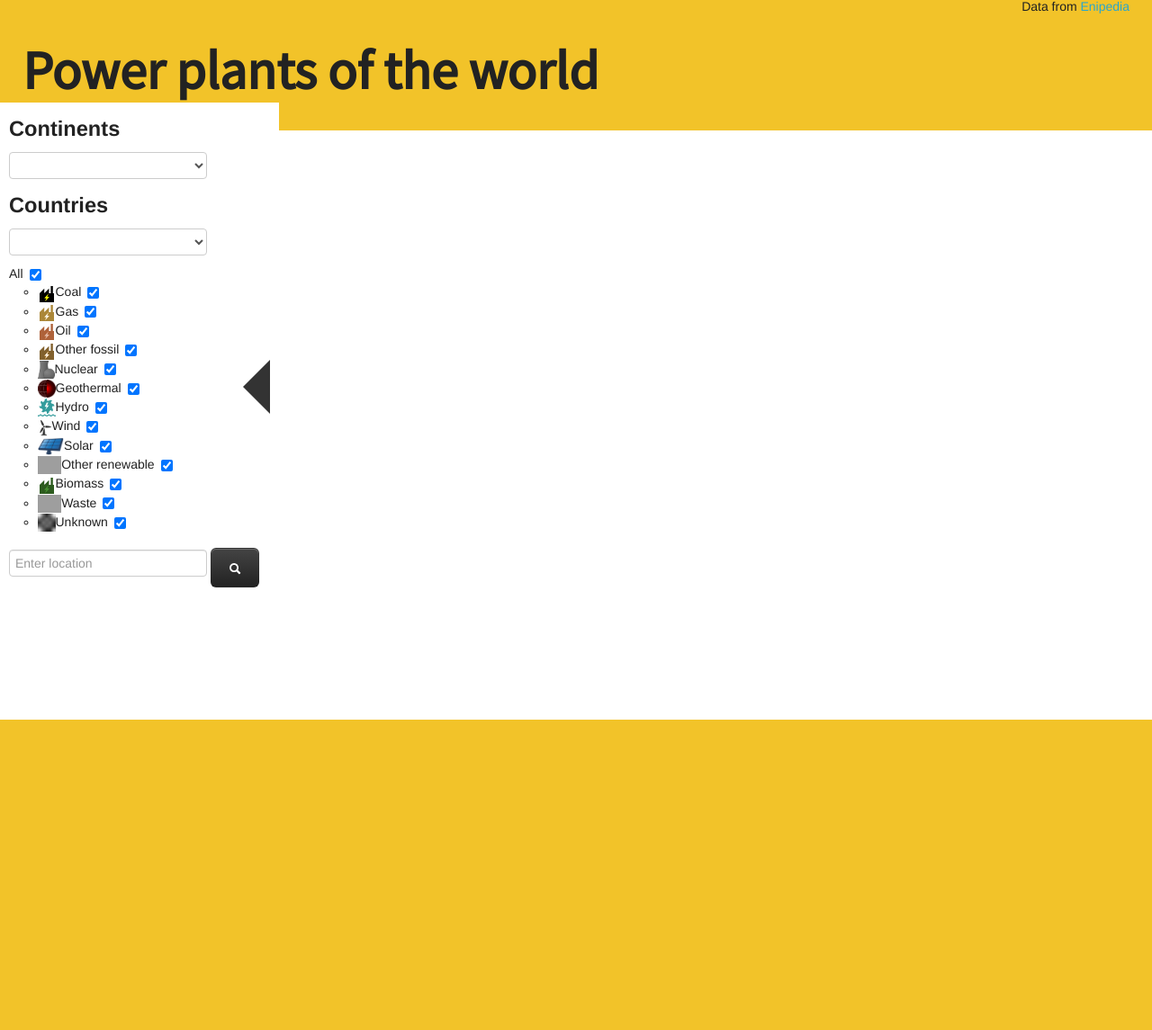
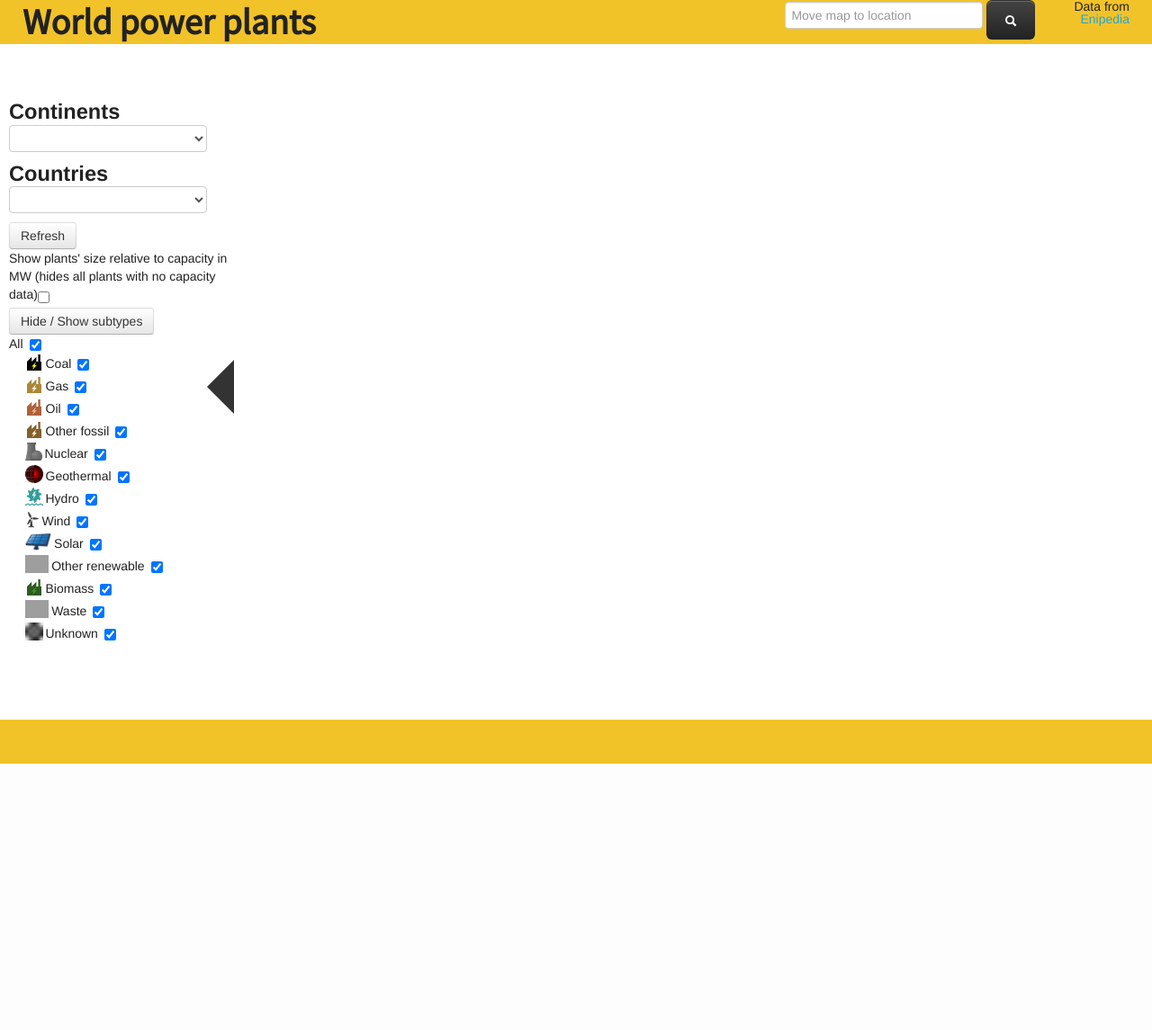
Before and after one commit to willbeaufoy/powerplantsmap, a Flask app: page / in a window 1280 px wide. Shown: the whole page at 90% size. After the commit the page ends 849 px from the top, so only its background shows below. Run offline with Flask 2, Linux system fonts and the light colour scheme; tables that the repository leaves empty hold one stand-in row (values such as "Sample post"); lists and menus that the app fills with data are empty; style sheets or scripts are compiled from the project's sources; parts of the project's set-up code (start-up, migrations or seed data) failed here and were passed over; some libraries are stand-ins or nearby versions; grey boxes are pictures that could not be loaded.

Commit message:
Added relative icon sizing, refresh button, changed UI

```diff
--- a/app/static/css/main.less
+++ b/app/static/css/main.less
@@ -8,23 +8,26 @@ html {
 
 body {
     height:100%;
-    //overflow:hidden;
-}
-
-header {
-    //margin-bottom: 25px;
-    padding: 0 25px;
-    background: @handf;
-    //border-bottom: 2px solid #333;
 }
 
 #main {
-    margin-bottom: 20px;
+    //margin-bottom: 20px;
+}
+
+/* Header */
+
+header {
+    padding: 0 25px;
+    background: @handf;
 }
 
 header h1 {
-    font-size: 60px;
+    font-size: 40px;
     font-family: 'Source Sans Pro', "Helvetica Neue", Helvetica, Arial, sans-serif;
+}
+
+header h1, h2, select {
+    display: inline;
 }
 
 footer {
@@ -35,12 +38,6 @@ footer {
 footer img {
     position: relative;
     top: 3px;
-}
-
-.container {
-    //width: 1000px;
-    //margin-left: auto;
-    //margin-right: auto;
 }
 
 #ctc a {
@@ -56,7 +53,7 @@ main li {
 
 #map {
     width: 100%;
-    height: 1000px;
+    height: 100%;
 }
 
 #map div {
@@ -66,19 +63,22 @@ main li {
 /* Panel */
 
 #panel {
-    width:300px;
-    position:absolute;
-    top:114px;
-    background:@whitey;
+    width: 250px;
+    position: absolute;
+    top: 100px;
+    background: @whitey;
     padding: 10px 0 0 10px;
 }
 
 #panel ul li img {
     height:20px;
+    vertical-align: -3px;
+    margin-right: 3px;
 }
 
 #toggle-panel {
     cursor:pointer;
+    float:right;
 }
 
 .arrow-left {
@@ -87,10 +87,9 @@ main li {
     border-right:30px solid #333;
     border-top:30px solid transparent;
     border-bottom:30px solid transparent;
-    float:right;
     position:fixed;
     top:50%;
-    left:270px;
+    left:230px;
 }
 
 .arrow-right {
@@ -99,7 +98,6 @@ main li {
     border-left:30px solid black;
     border-top:30px solid transparent;
     border-bottom:30px solid transparent;
-    float:right;
     position:fixed;
     top:50%;
 }
@@ -112,6 +110,18 @@ ul#fuel_types input[type=checkbox] {
     margin: 0 0 0 7px;
 }
 
+ul li ul {
+    margin-left: 1.25em;
+}
+
+li {
+    list-style-type: none;
+}
+
+li.l1 {
+    margin-bottom: 3px;
+}
+
 #spinner-container {
     position: fixed;
     top: 50%;
@@ -122,6 +132,6 @@ ul#fuel_types input[type=checkbox] {
 
 @media (max-width: 480px) {
     html {
-            -webkit-text-size-adjust: none; /* Prevent font scaling in landscape */
+        -webkit-text-size-adjust: none; /* Prevent font scaling in landscape */
     }
 }
--- a/app/static/js/main.js
+++ b/app/static/js/main.js
@@ -1,7 +1,11 @@
 $(document).ready(function() {
     $('#toggle-panel').click(function() {
-        $('#panel').toggle()
+        //$('#panel').toggle()
         $(this).toggleClass('arrow-left arrow-right')
+    })
+
+    $('#toggle-l3').click(function() {
+        $('ul.l3').toggleClass("hide")
     })
 
    //  $(':checkbox.all-country-filter').change(function() {
--- a/app/static/js/map-enipedia.js
+++ b/app/static/js/map-enipedia.js
@@ -38,11 +38,32 @@ function c(args) {
     console.log(args)
 }
 
-function createMarker (coordinate, iconurl, title, content) {
+function centerMap(location, zoom) {
+    // Convert loadLocation into LatLng
+    var geocoder = new google.maps.Geocoder()
+    geocoder.geocode({
+        'address': location,
+    },
+    function(results, status) {
+        if(status == google.maps.GeocoderStatus.OK) {
+            map.setCenter(results[0].geometry.location)
+            map.setZoom(zoom)
+        }
+    })
+}
+
+function createMarker (coordinate, iconurl, title, content, capacity) {
 
     var id = uniqueId()
     var icon_dims
 
+    if($("input#toggle-relative-size").prop("checked")) {
+        x = capacity / 100
+        y = x * 0.8
+        icon_dims = {x: x, y: y}
+    }
+
+    else {
         if(map.zoom > 11) {
             icon_dims = icon_large
         }
@@ -53,6 +74,7 @@ function createMarker (coordinate, iconurl, title, content) {
 
         else {
             icon_dims = icon_small
+        }
     }
 
     if(iconurl.indexOf('default-marker.png') != -1) {
@@ -91,13 +113,17 @@ function fetchData(continents, countries, fuel_types, include_unknown_fuel_type)
     var continents_query = ''
     var countries_query = ''
     var fuel_types_query = ''
+    var capacity_query = ''
 
+    c(continents)
     if(continents[0] != 'All' && continents[0] != 'None') {
+        centerMap(continents[0], 3)
         continents_query = "?plant prop:Continent a:" + continents[0] + " . \n"
     }
     //c(continents_query)
-
+    c(countries)
     if(countries[0] != 'All' && countries[0] != 'None') {
+        centerMap(countries[0], 5)
         countries_query = "     ?plant prop:Country a:" + countries[0] + " . \n"
     }
     //c(countries_query)
@@ -127,7 +153,14 @@ function fetchData(continents, countries, fuel_types, include_unknown_fuel_type)
         fuel_types_query += "}"
     }
     fuel_types_query += "\n"
-    c(fuel_types_query)
+    //c(fuel_types_query)
+
+    if($("input#toggle-relative-size").prop("checked")) {
+        capacity_query = "?plant prop:Generation_capacity_electrical_MW ?elec_capacity_MW. \n"
+    }
+    else {
+        capacity_query = "OPTIONAL{?plant prop:Generation_capacity_electrical_MW ?elec_capacity_MW }. \n"
+    }
 
     var url = "http://enipedia.tudelft.nl/sparql/?default-graph-uri=&query="
 
@@ -149,11 +182,11 @@ function fetchData(continents, countries, fuel_types, include_unknown_fuel_type)
             "OPTIONAL{?plant prop:Year_built ?year_built } . \n" +
             "OPTIONAL{?plant prop:Owner_company ?owner_company } . \n" +
             "OPTIONAL{?plant prop:Power_plant_type ?power_plant_type } . \n" +
-            "?plant prop:Annual_Energyoutput_MWh ?OutputMWh . \n" +
-            "OPTIONAL{?plant prop:Generation_capacity_electrical_MW ?elec_capacity_MW }. \n" +
+            "OPTIONAL{?plant prop:Annual_Energyoutput_MWh ?OutputMWh } . \n" +
+            capacity_query +
         "} order by ?plant ?fuel_type"
 
-    c(query)
+    //c(query)
     query = encodeURIComponent(query)
 
 
@@ -167,6 +200,7 @@ function fetchData(continents, countries, fuel_types, include_unknown_fuel_type)
             var content
             var coordinate
             var category
+            var capacity = ''
             for (var i in data['results']['bindings']) {
                 title = data['results']['bindings'][i]['plant_name']['value']
                 coordinate = new google.maps.LatLng(data['results']['bindings'][i]['latitude']['value'],data['results']['bindings'][i]['longitude']['value'])
@@ -177,7 +211,9 @@ function fetchData(continents, countries, fuel_types, include_unknown_fuel_type)
                 content += '</strong><br>'
                 content += data['results']['bindings'][i]['fuel_used'] ? "Energy source: " + data['results']['bindings'][i]['fuel_used']['value'] + "<br>" : ''
                 if(data['results']['bindings'][i]['elec_capacity_MW']) {
-                    content += "Capacity: " + data['results']['bindings'][i]['elec_capacity_MW']['value'] + " MW<br>"
+                    capacity = data['results']['bindings'][i]['elec_capacity_MW']['value']
+                    if(capacity.substring(capacity.length - 2) == ".0") capacity = capacity.substring(0, capacity.length - 2)
+                    content += "Capacity: " + capacity + " MW<br>"
                 }
                 if(data['results']['bindings'][i]['year_built']) {
                     year_built = new Date(data['results']['bindings'][i]['year_built']['value']).getFullYear()
@@ -192,7 +228,7 @@ function fetchData(continents, countries, fuel_types, include_unknown_fuel_type)
                 else {
                     icon_url = baseurl + "static/img/markers/default-marker.png" //data['results']['bindings'][i]['iconurl']
                 }
-                createMarker(coordinate, icon_url, title, content)
+                createMarker(coordinate, icon_url, title, content, capacity)
             }
             spinner.stop()
         })
@@ -250,7 +286,7 @@ function addZoomListeners() {
         this.previousZoom = this.zoom
     }
 
-    google.maps.event.addListener(map, 'zoom_changed', change_icon_size)
+    //google.maps.event.addListener(map, 'zoom_changed', change_icon_size)
 }
 
 function close_infowindow() {
@@ -454,7 +490,7 @@ $(document).ready(function() {
         }
     })
 
-    $("select.plants").change(function() {
+    function refresh() {
         for(var key in markers) {
             var marker = markers[key]
                 marker.setMap(null)
@@ -467,12 +503,6 @@ $(document).ready(function() {
         selected_countries = []
         selected_fuel_types = []
         include_unknown_fuel_type = false
-        if($(this).attr('id') == "continents") {
-            $("select#countries option[value=None]").attr('selected', true)
-        }
-        else if($(this).attr('id') == "countries") {
-            $("select#continents option[value=None]").attr('selected', true)
-        }
 
         $("select#continents option:selected").each(function() {
             selected_continents.push($(this).val())
@@ -494,23 +524,26 @@ $(document).ready(function() {
         }
 
         fetchData(selected_continents, selected_countries, selected_fuel_types, include_unknown_fuel_type)
+    }
+
+    $("select.plants").change(function() {
+        if($(this).attr('id') == "continents") {
+            $("select#countries option[value=None]").attr('selected', true)
+        }
+        else if($(this).attr('id') == "countries") {
+            $("select#continents option[value=None]").attr('selected', true)
+        }
+        refresh()
+    })
+
+    $("#refresh").click(function() {
+        refresh()
     })
 
     $('#select-location').submit(function(e) {
         var loadLocation
         loadLocation = $('#select-location-input').val()
-
-        // Convert loadLocation into LatLng
-        var geocoder = new google.maps.Geocoder()
-        geocoder.geocode({
-            'address': loadLocation,
-        },
-        function(results, status) {
-            if(status == google.maps.GeocoderStatus.OK) {
-                map.setCenter(results[0].geometry.location)
-                map.setZoom(map.getZoom())
-            }
-        })
+        centerMap(loadLocation, map.getZoom())
         e.preventDefault()
     })
 
@@ -541,6 +574,8 @@ $(document).ready(function() {
     })
 
 
+
+
 //     $(':checkbox.lower').change(function() {
 //         if(all_checked == true) {
 //             all_checked = false;
--- a/app/templates/base.html
+++ b/app/templates/base.html
@@ -15,17 +15,14 @@
     <script src="/static/js/lib/spin.js"></script>
     <script src="//ajax.googleapis.com/ajax/libs/jquery/2.0.0/jquery.js"></script>
     <script src="//maps.google.com/maps/api/js?sensor=false"></script>
-        <script type="text/javascript">
-          var _gaq = _gaq || [];
-          _gaq.push(['_setAccount', 'UA-36058075-1']);
-          _gaq.push(['_setDomainName', 'willbeaufoy.net']);
-          _gaq.push(['_trackPageview']);
+    <script>
+        (function(i,s,o,g,r,a,m){i['GoogleAnalyticsObject']=r;i[r]=i[r]||function(){
+        (i[r].q=i[r].q||[]).push(arguments)},i[r].l=1*new Date();a=s.createElement(o),
+        m=s.getElementsByTagName(o)[0];a.async=1;a.src=g;m.parentNode.insertBefore(a,m)
+        })(window,document,'script','//www.google-analytics.com/analytics.js','ga');
 
-          (function() {
-             var ga = document.createElement('script'); ga.type = 'text/javascript'; ga.async = true;
-             ga.src = ('https:' == document.location.protocol ? 'https://ssl' : 'http://www') + '.google-analytics.com/ga.js';
-             var s = document.getElementsByTagName('script')[0]; s.parentNode.insertBefore(ga, s);
-          })();
+        ga('create', 'UA-36058075-2', 'willbeaufoy.net');
+        ga('send', 'pageview');
     </script>
 </head>
 <body>
@@ -37,6 +34,9 @@
         <!--<script type="text/javascript" src="/static/js/lib/d3.v3/d3.v3.js"></script>
         <script type="text/javascript" src="/static/js/charts.js"></script>-->
     {% endif %}
+<!--
     <script src="/static/js/admin.js"></script>
+ -->
+    <script src="/static/js/lib/bootstrap-selected.js"></script>
 </body>
 </html>
--- a/app/templates/header.html
+++ b/app/templates/header.html
@@ -1,12 +1,24 @@
 <header>
     <div class="row-fluid container">
-        <span class="span12 text-right">
+        <span class="span8">
+            <h1>World power plants</h1>
+            <!--
+<h2>Continents</h2>
+            <select id = "continents" class="plants"></select>
+            <h2>Countries</h2>
+            <select id = "countries"  class="plants"></select>
+ -->
+        </span>
+        <span class="span3 text-right">
+            <div id="select-location" class="">
+                <form id='select-location'>
+                    <input id='select-location-input' type='text' placeholder="Move map to location">
+                    <button id='select-location-submit' type='submit' class="btn btn-inverse btn-large"><i class="icon-large icon-white icon-search"></i></button>
+                </form>
+            </div>
+        </span>
+        <span class="span1 text-right">
             Data from <a href="http://enipedia.tudelft.nl/wiki/Main_Page">Enipedia</a>
         </span>
     </div>
-    <div class="row-fluid container">
-        <span class="span12">
-            <h1>Power plants of the world</h1>
-        </span>
-    </div>
 </header>
--- a/app/templates/index.html
+++ b/app/templates/index.html
@@ -1,45 +1,40 @@
 {% extends 'base.html' %}
 {% block content %}
+<!--
+<div id = "main">
+ -->
     <div id="map" class="map_canvas"></div>
     <div id="panel">
         <h2>Continents</h2>
         <select id = "continents" class="plants"></select>
         <h2>Countries</h2>
-    <select id = "countries"  class="plants">
-        {#
-        {% for country in countries %}
-<!--
-            <option name="{{ country.id }}" value="{{ country.name }}">{{ country.name }}</option>
- -->
-        {% endfor %}
-        #}
-    </select>
+        <select id = "countries"  class="plants"></select>
+        <div id="refresh" class="btn">Refresh</div>
+        <label>Show plants' size relative to capacity in MW (hides all plants with no capacity data)<input type="checkbox" id="toggle-relative-size"></label>
+        <div id="toggle-l3" class="btn">Hide / Show subtypes</div>
         <ul id="fuel_types">
             <li><label>All<input type="checkbox" id="all" class="broad" checked="true"></label>
                 <ul id="all" class="fuel_types">
-                <li id="coal"><img src="static/img/markers/Coal.png"><label class="l2">Coal<input type="checkbox" id="coal" class="lower l2 broad" checked="true"></label><ul></ul></li>
-                <li id="gas"><img src="static/img/markers/Gas.png"><label class="l2">Gas<input type="checkbox" id="gas" class="lower l2 broad" checked="true"></label><ul></ul></li>
-                <li id="oil"><img src="static/img/markers/Oil.png"><label class="l2">Oil<input type="checkbox" id="oil" class="lower l2 broad" checked="true"></label><ul></ul></li>
-                <li id="other-fossil"><img src="static/img/markers/Other-fossil.png"><label class="l2">Other fossil<input type="checkbox" id="other-fossil" class="lower l2 broad" checked="true"></label><ul></ul></li>
-                <li id="nuclear"><img src="static/img/markers/Nuclear.png"><label class="l2">Nuclear<input type="checkbox" id="nuclear" class="lower l2 broad" checked="true"></label><ul></ul></li>
-                <li id="geothermal"><img src="static/img/markers/Geothermal.png"><label class="l2">Geothermal<input type="checkbox" id="geothermal" class="lower l2 broad" checked="true"></label><ul></ul></li>
-                <li id="hydro"><img src="static/img/markers/Hydro.png"><label class="l2">Hydro<input type="checkbox" id="hydro" class="lower l2 broad" checked="true"></label><ul></ul></li>
-                <li id="wind"><img src="static/img/markers/Wind.png"><label class="l2">Wind<input type="checkbox" id="wind" class="lower l2 broad" checked="true"></label><ul></ul></li>
-                <li id="solar"><img src="static/img/markers/Solar.png"><label class="l2">Solar<input type="checkbox" id="solar" class="lower l2 broad" checked="true"></label><ul></ul></li>
-                <li id="other-renewable"><img src="static/img/markers/Other-renewable.png"><label class="l2">Other renewable<input type="checkbox" id="other-renewable" class="lower l2 broad" checked="true"></label><ul></ul></li>
-                <li id="biomass"><img src="static/img/markers/Biomass.png"><label class="l2">Biomass<input type="checkbox" id="biomass" class="lower l2 broad" checked="true"></label><ul></ul></li>
-                <li id="waste"><img src="static/img/markers/Waste.png"><label class="l2">Waste<input type="checkbox" id="waste" class="lower l2 broad" checked="true"></label><ul></ul></li>
-                <li id="unknown"><img src="static/img/markers/Unknown.png"><label class="l2">Unknown<input type="checkbox" id="unknown" class="lower l2 broad" checked="true"></label><ul></ul></li>
+                    <li id="coal" class="l1"><img src="static/img/markers/Coal.png"><label class="l2">Coal<input type="checkbox" id="coal" class="lower l2 broad" checked="true"></label><ul class="l3 hide"></ul></li>
+                    <li id="gas" class="l1"><img src="static/img/markers/Gas.png"><label class="l2">Gas<input type="checkbox" id="gas" class="lower l2 broad" checked="true"></label><ul class="l3 hide"></ul></li>
+                    <li id="oil" class="l1"><img src="static/img/markers/Oil.png"><label class="l2">Oil<input type="checkbox" id="oil" class="lower l2 broad" checked="true"></label><ul class="l3 hide"></ul></li>
+                    <li id="other-fossil" class="l1"><img src="static/img/markers/Other-fossil.png"><label class="l2">Other fossil<input type="checkbox" id="other-fossil" class="lower l2 broad" checked="true"></label><ul class="l3 hide"></ul></li>
+                    <li id="nuclear" class="l1"><img src="static/img/markers/Nuclear.png"><label class="l2">Nuclear<input type="checkbox" id="nuclear" class="lower l2 broad" checked="true"></label><ul class="l3 hide"></ul></li>
+                    <li id="geothermal" class="l1"><img src="static/img/markers/Geothermal.png"><label class="l2">Geothermal<input type="checkbox" id="geothermal" class="lower l2 broad" checked="true"></label><ul class="l3 hide"></ul></li>
+                    <li id="hydro" class="l1"><img src="static/img/markers/Hydro.png"><label class="l2">Hydro<input type="checkbox" id="hydro" class="lower l2 broad" checked="true"></label><ul class="l3 hide"></ul></li>
+                    <li id="wind" class="l1"><img src="static/img/markers/Wind.png"><label class="l2">Wind<input type="checkbox" id="wind" class="lower l2 broad" checked="true"></label><ul class="l3 hide"></ul></li>
+                    <li id="solar" class="l1"><img src="static/img/markers/Solar.png"><label class="l2">Solar<input type="checkbox" id="solar" class="lower l2 broad" checked="true"></label><ul class="l3 hide"></ul></li>
+                    <li id="other-renewable" class="l1"><img src="static/img/markers/Other-renewable.png"><label class="l2">Other renewable<input type="checkbox" id="other-renewable" class="lower l2 broad" checked="true"></label><ul class="l3 hide"></ul></li>
+                    <li id="biomass" class="l1"><img src="static/img/markers/Biomass.png"><label class="l2">Biomass<input type="checkbox" id="biomass" class="lower l2 broad" checked="true"></label><ul class="l3 hide"></ul></li>
+                    <li id="waste" class="l1"><img src="static/img/markers/Waste.png"><label class="l2">Waste<input type="checkbox" id="waste" class="lower l2 broad" checked="true"></label><ul class="l3 hide"></ul></li>
+                    <li id="unknown" class="l1"><img src="static/img/markers/Unknown.png"><label class="l2">Unknown<input type="checkbox" id="unknown" class="lower l2 broad" checked="true"></label><ul class="l3 hide"></ul></li>
                 </ul>
             </li>
         </ul>
-    <div id="select-location" class="">
-        <form id='select-location'>
-            <input id='select-location-input' type='text' placeholder="Enter location">
-            <button id='select-location-submit' type='submit' class="btn btn-inverse btn-large"><i class="icon-large icon-white icon-search"></i></button>
-        </form>
     </div>
+    <a data-toggle="collapse" data-target="#panel"><div id="toggle-panel" class="arrow-left"></div></a>
+    <div id="spinner-container"></div>
+<!--
 </div>
-<div id="toggle-panel" class="arrow-left"></div>
-<div id="spinner-container"></div>
+ -->
 {% endblock %}
```
Also changed, not shown: README.md, app/static/img/markers/default-marker.png, app/static/js/lib/bootstrap-selected.js (added). Lines whose indentation alone changed are shown as unchanged.
